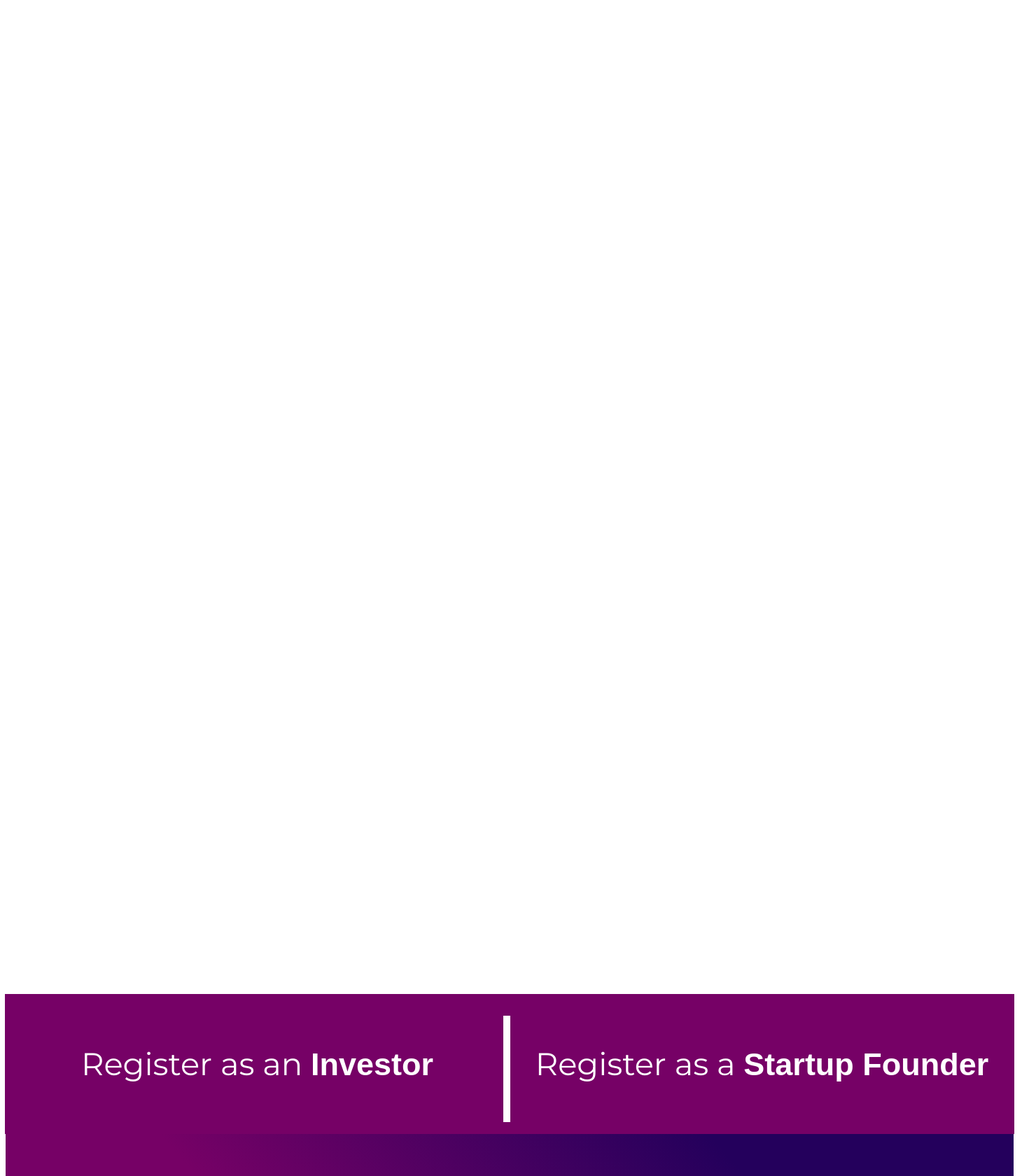
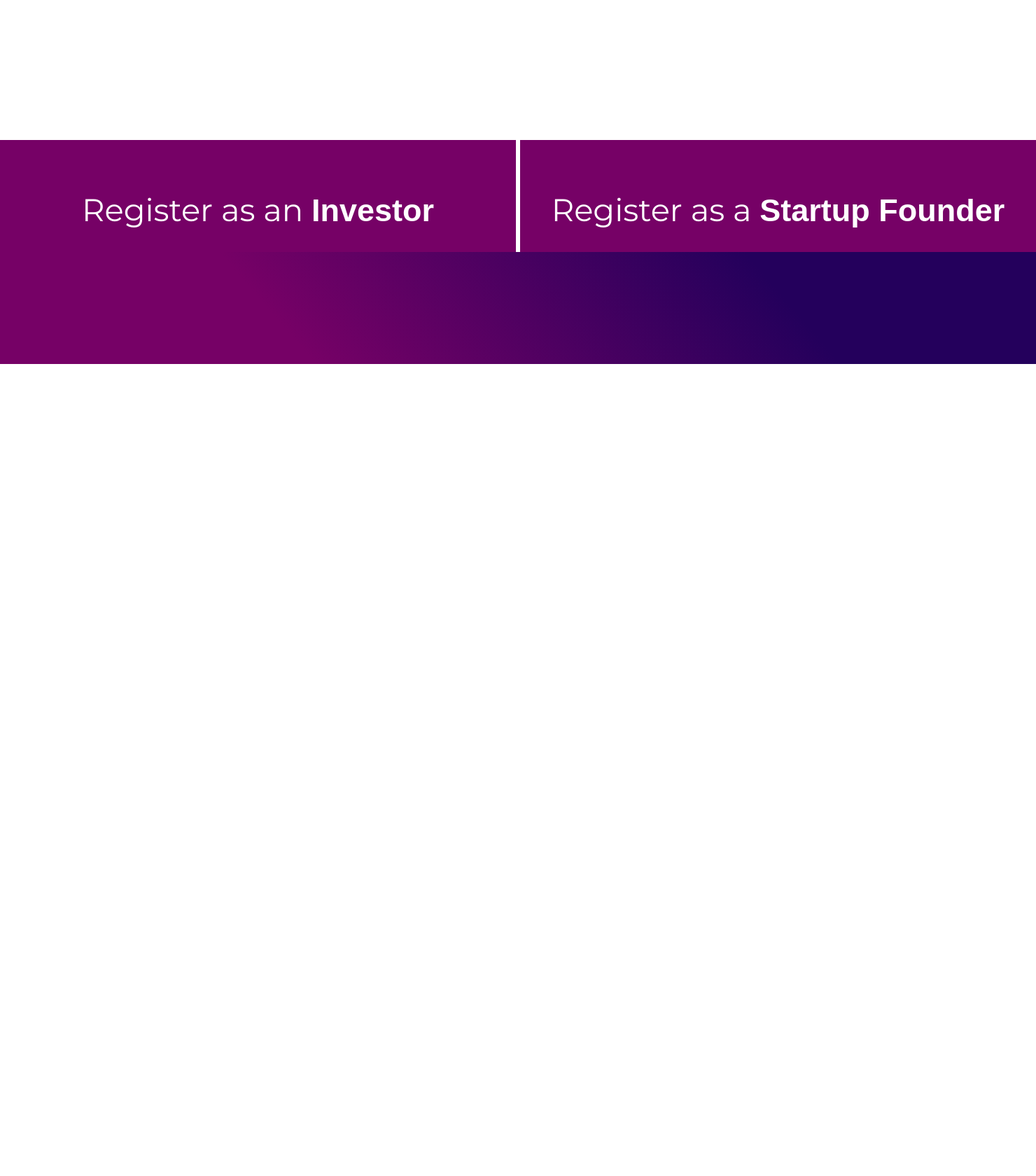
Before and after one commit to FelineJTD/Milestone02_K22, a Flask app: page / in a window 1480 px wide. Shown: the part 1680-3360 px from the top of the page at 70% size. After the commit the page ends 2200 px from the top, so only its background shows below. Run offline with Flask 2, Linux system fonts and the light colour scheme.

Commit message:
Editted the bottomline of home page

```diff
--- a/src/Website/static/main.css
+++ b/src/Website/static/main.css
@@ -90,6 +90,11 @@
 
 
 /*----------------------------------------Home-------------------------------------------------------*/
+body{
+  width: 100vw;
+  margin: 0px;
+}
+
 .homeBG{
   width: 100%;
   height: 67vh;
@@ -265,10 +270,10 @@
 }
 .bottom .reginvestor{
   position: absolute;
-  width: 721px;
-  height: 200px;
-  left: -1px;
-  top: 2252px;
+  width: 49.8vw;
+  height: 20vh;
+  left: 0px;
+  top: 130vh;
 
   font-family: Montserrat;
   font-style: normal;
@@ -283,10 +288,10 @@
 
 .bottom .regstartup{
   position: absolute;
-  width: 721px;
-  height: 200px;
-  left: 720px;
-  top: 2252px;
+  width: 49.8vw;
+  height: 20vh;
+  right: 0px;
+  top: 130vh;
 
   font-family: Montserrat;
   font-style: normal;
@@ -299,23 +304,12 @@
   background: #760166;
 }
 
-.separator{
-  position: absolute;
-  width: 142px;
-  height: 0px;
-  left: 640px;
-  top: 2354px;
-
-  border: 5px solid white;
-  transform: rotate(90deg);
-}
 
 .endsquare{
   position: absolute;
-  width: 1440px;
-  height: 291px;
-  left: 0px;
-  top: 2452px;
+  width: 100%;
+  height: 20vh;
+  top: 150vh;
 
   background: linear-gradient(229.27deg, #24005C 25.69%, #760166 72.16%);
 }
--- a/src/Website/templates/home.html
+++ b/src/Website/templates/home.html
@@ -1,5 +1,6 @@
 {%extends 'navbar.html'%}
 {%block layout%}
+<body>
     <div class="homeBG">
         <div class="orgrapat"></div>
         <img class="ungu" src="{{ url_for('static', filename='images/BGUngu.png') }}" alt="warna ungu">
@@ -41,7 +42,7 @@
     <div class="bottom">
         <a class="reginvestor" href="{{url_for('regis_investor')}}">Register as an <b>Investor</b></a>
         <a class="regstartup" href="{{url_for('regis_startup')}}">Register as a <b>Startup Founder</b></a>
-        <div class="separator"></div>
         <div class="endsquare"></div>
     </div>
+</body>
 {%endblock layout%}
```
